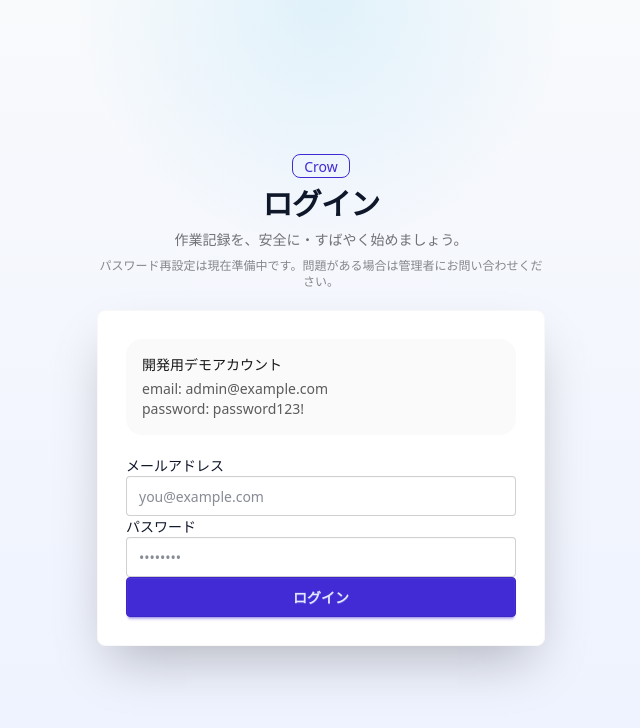
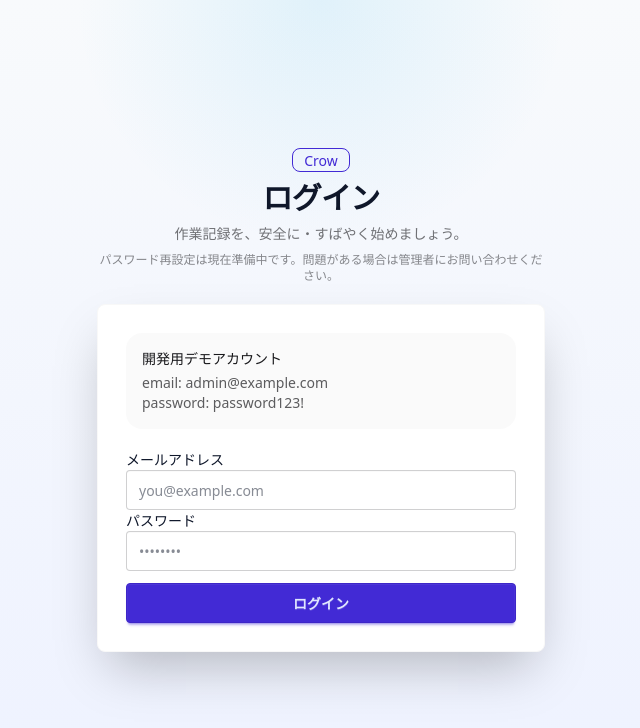
Before and after one commit to HiroyukiNIshimura/crow, a Next.js app in the folder apps/web/: page /login in a window 1280 px wide. Shown: the top 728 px of the page, without its empty margins (319-959 px from the left). Built offline with nearby package versions, Linux system fonts and the light colour scheme; no server answers.

Commit message:
feat: SubmitButtonをラップするdivを追加し、余白を調整

```diff
--- a/apps/web/components/auth/login-form.tsx
+++ b/apps/web/components/auth/login-form.tsx
@@ -67,7 +67,9 @@ export function LoginForm() {
                         </div>
                     ) : null}
 
-                    <SubmitButton />
+                    <div className="pt-2 sm:pt-3">
+                        <SubmitButton />
+                    </div>
                 </form>
             </div>
         </section>
```
